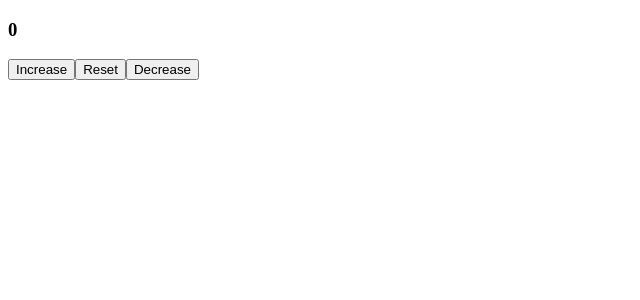
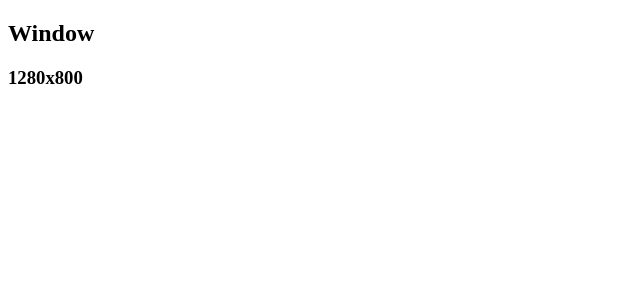
Before and after one commit to majidalykhan/react-course, a React (Create React App) app in the folder advanced-react/: page / in a window 1280 px wide. Shown: the top 300 px of the page, without its empty margins (0-640 px from the left). Built offline with nearby package versions, Linux system fonts and the light colour scheme; the HTML template or start-up script is replaced by a standard one.

Commit message:
useEffect - Cleanup

```diff
--- /dev/null
+++ b/advanced-react/src/2-useEffect/useEffect-cleanup.js
@@ -0,0 +1,33 @@
+import React, { useState, useEffect } from "react";
+
+// Cleanup Funciton
+
+const UseEffectCleanup = () => {
+  const [width, setWidth] = useState(window.innerWidth);
+  const [height, setHeight] = useState(window.innerHeight);
+
+  const checkSize = () => {
+    setWidth(window.innerWidth);
+    setHeight(window.innerHeight);
+  };
+
+  useEffect(() => {
+    console.log("useEffect");
+    window.addEventListener("resize", checkSize);
+    return () => {
+      console.log("Cleanup");
+      window.removeEventListener("resize", checkSize);
+    };
+  });
+  console.log("render");
+  return (
+    <>
+      <h2>Window</h2>
+      <h3>
+        {width}x{height}
+      </h3>
+    </>
+  );
+};
+
+export default UseEffectCleanup;
--- a/advanced-react/src/App.js
+++ b/advanced-react/src/App.js
@@ -1,11 +1,11 @@
 import React from "react";
 
-import UseStateCounter from "./1-useState/5-useState-counter";
+import UseEffectCleanup from "./2-useEffect/useEffect-cleanup";
 
 function App() {
   return (
     <div className="container">
-      <UseStateCounter />
+      <UseEffectCleanup />
     </div>
   );
 }
```
